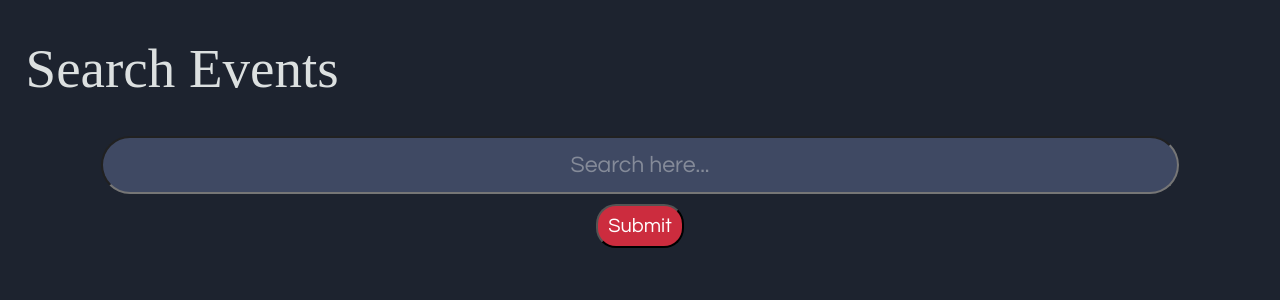
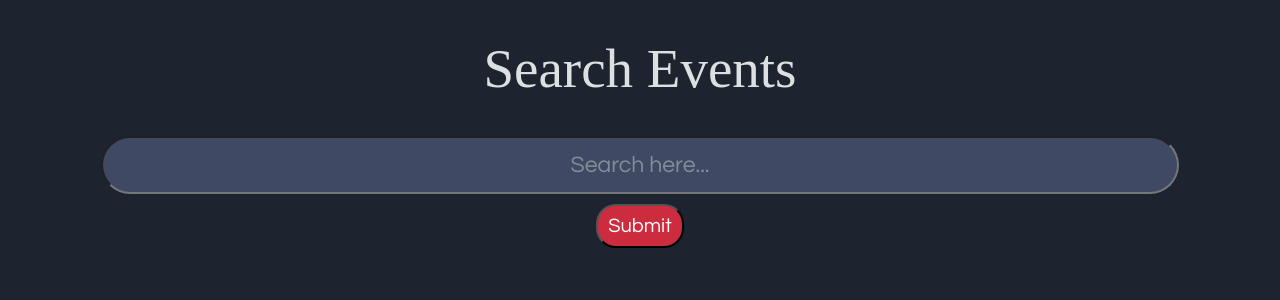
Before and after one commit to msmithp/ConcertFinder, a Flask app: page /search_events in a window 1280 px wide. Shown: the part 61-361 px from the top of the page. Run offline with Flask 3, Linux system fonts and the light colour scheme; some web fonts are replaced.

Commit message:
Update search_events.html center h1

```diff
--- a/templates/search_events.html
+++ b/templates/search_events.html
@@ -1,7 +1,7 @@
 {% extends "layout.html" %}
 {% block content %}
 	 <div>
-		<h1>Search Events</h1>
+		<h1 style="text-align: center;">Search Events</h1>
 		<form action="/event_search" method="POST">
 			<div class="searchbar">
 				<input type=text name=query placeholder="Search here...">
```
